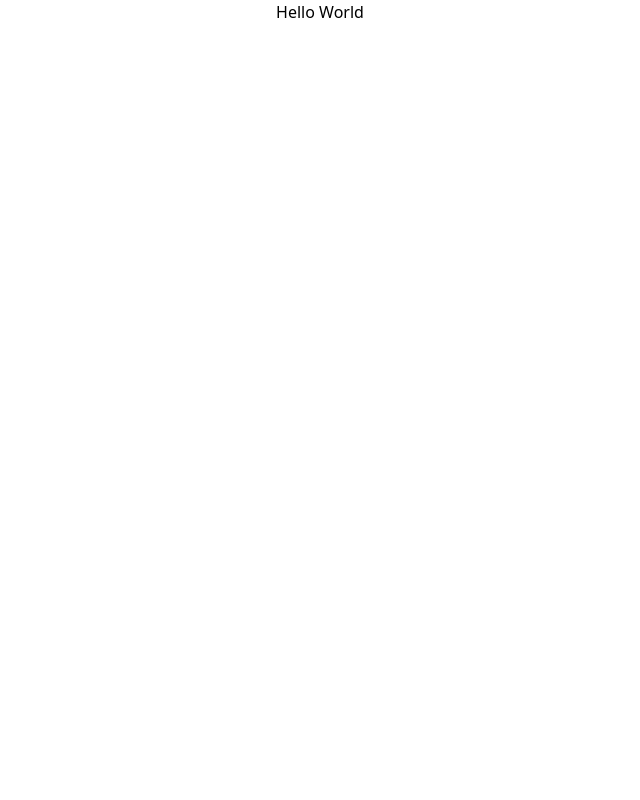
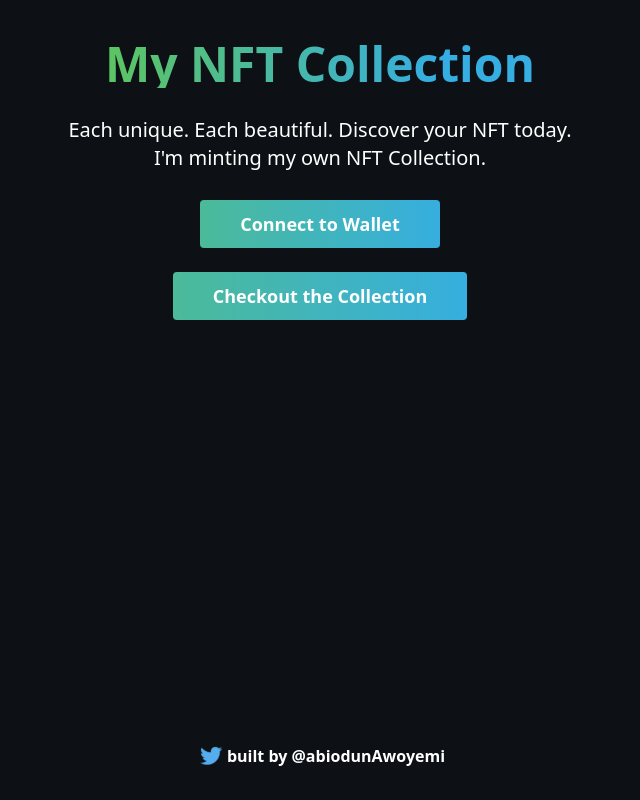
Before and after one commit to aagbotemi/nft-collection, a React (Create React App) app: page / in a window 1280 px wide. Shown: the whole page, without its empty margins (320-960 px from the left). Built offline with nearby package versions, Linux system fonts and the light colour scheme.

Commit message:
display UI added

```diff
--- a/src/App.css
+++ b/src/App.css
@@ -1,38 +1,73 @@
 .App {
-  text-align: center;
+  background-color: #0d1116;
 }
 
-.App-logo {
-  height: 40vmin;
-  pointer-events: none;
+.container {
+  background-color: #0d1116;
 }
 
-@media (prefers-reduced-motion: no-preference) {
-  .App-logo {
-    animation: App-logo-spin infinite 20s linear;
+.gradient-text {
+  background: -webkit-linear-gradient(left, #60c657 30%, #35aee2 60%);
+  background-clip: text;
+  -webkit-background-clip: text;
+  -webkit-text-fill-color: transparent;
+}
+
+.connect-wallet-button {
+  background: -webkit-linear-gradient(left, #60c657, #35aee2);
+  background-size: 200% 200%;
+  animation: gradient-animation 4s ease infinite;
+}
+
+.mint-button {
+  background: -webkit-linear-gradient(left, #a200d6, #ff6fdf);
+  background-size: 200% 200%;
+  animation: gradient-animation 4s ease infinite;
+}
+
+.spinner {
+  border: 2px solid #aaa;
+  border-top-color: #222;
+  animation: spin 1s linear infinite;
+}
+
+/* KeyFrames */
+@-webkit-keyframes gradient-animation {
+  0% {
+    background-position: 0% 50%;
+  }
+  50% {
+    background-position: 100% 50%;
+  }
+  100% {
+    background-position: 0% 50%;
+  }
+}
+@-moz-keyframes gradient-animation {
+  0% {
+    background-position: 0% 50%;
+  }
+  50% {
+    background-position: 100% 50%;
+  }
+  100% {
+    background-position: 0% 50%;
+  }
+}
+@keyframes gradient-animation {
+  0% {
+    background-position: 0% 50%;
+  }
+  50% {
+    background-position: 100% 50%;
+  }
+  100% {
+    background-position: 0% 50%;
   }
 }
 
-.App-header {
-  background-color: #282c34;
-  min-height: 100vh;
-  display: flex;
-  flex-direction: column;
-  align-items: center;
-  justify-content: center;
-  font-size: calc(10px + 2vmin);
-  color: white;
-}
-
-.App-link {
-  color: #61dafb;
-}
-
-@keyframes App-logo-spin {
-  from {
-    transform: rotate(0deg);
-  }
+@keyframes spin {
   to {
-    transform: rotate(360deg);
+    -webkit-transform: rotate(360deg);
   }
 }
--- a/src/App.js
+++ b/src/App.js
@@ -2,6 +2,12 @@ import React, { useEffect, useState } from "react";
 import './App.css';
 import { ethers } from "ethers";
 import myEpicNft from './utils/MyEpicNFT.json';
+import twitterLogo from './assets/twitter-logo.svg';
+
+const TWITTER_HANDLE = 'abiodunAwoyemi';
+const TWITTER_LINK = `https://twitter.com/${TWITTER_HANDLE}`;
+const OPENSEA_LINK = 'https://testnets.opensea.io/collection/squarenft-mlsttagkhh';
+const TOTAL_MINT_COUNT = 50;
 
 const CONTRACT_ADDRESS = "0xCb3da68B45F65412603B243B0F4154a24D4cD452";
 
@@ -122,7 +128,7 @@ function App() {
 
   // Render Methods
   const renderNotConnectedContainer = () => (
-    <button onClick={connectWallet} className="cta-button connect-wallet-button">
+    <button onClick={connectWallet} className="px-10 w-auto border-0 rounded font-semibold text-white text-lg cursor-pointer h-12 connect-wallet-button">
       Connect to Wallet
     </button>
   );
@@ -131,10 +137,10 @@ function App() {
     return (
       <>
         {loading
-          ? <button onClick={askContractToMintNft} className="cta-button connect-wallet-button">
-            <div className="spinner"></div>
+          ? <button className="mint-button px-10 w-auto border-0 rounded font-semibold text-white text-lg cursor-pointer h-12 connect-wallet-button">
+            <div className="spinner block w-5 h-5 rounded-full"></div>
           </button>
-          : <button onClick={askContractToMintNft} className="cta-button connect-wallet-button">
+          : <button onClick={askContractToMintNft} className="px-10 w-auto border-0 rounded font-semibold text-white text-lg cursor-pointer h-12 connect-wallet-button">
             Mint NFT
           </button>
         }
@@ -143,8 +149,39 @@ function App() {
   }
 
   return (
-    <div className="text-center">
-      Hello World
+    <div className="App h-screen text-center">
+      <div className="container h-screen flex flex-col justify-between">
+        <div className="p-10">
+          <p className="header gradient-text m-0 font-bold text-5xl">My NFT Collection</p>
+          <p className="text-xl text-white py-7">
+            Each unique. Each beautiful. Discover your NFT today.
+            <br />
+            I'm minting my own NFT Collection.
+          </p>
+
+          {currentAccount === ""
+            ? renderNotConnectedContainer()
+            : renderMintUI()}
+
+          <br />
+          <br />
+
+          <a href={OPENSEA_LINK} target="_blank">
+            <button className="px-10 w-auto border-0 rounded font-semibold text-white text-lg cursor-pointer h-12 connect-wallet-button">
+              Checkout the Collection
+            </button>
+          </a>
+        </div>
+        <div className="flex justify-center items-center pb-7">
+          <img alt="Twitter Logo" className="w-8 h-8" src={twitterLogo} />
+          <a
+            className="text-white font-semibold"
+            href={TWITTER_LINK}
+            target="_blank"
+            rel="noreferrer"
+          >{`built  by @${TWITTER_HANDLE}`}</a>
+        </div>
+      </div>
     </div>
   );
 }
```
Also changed, not shown: src/assets/twitter-logo.svg (added).
